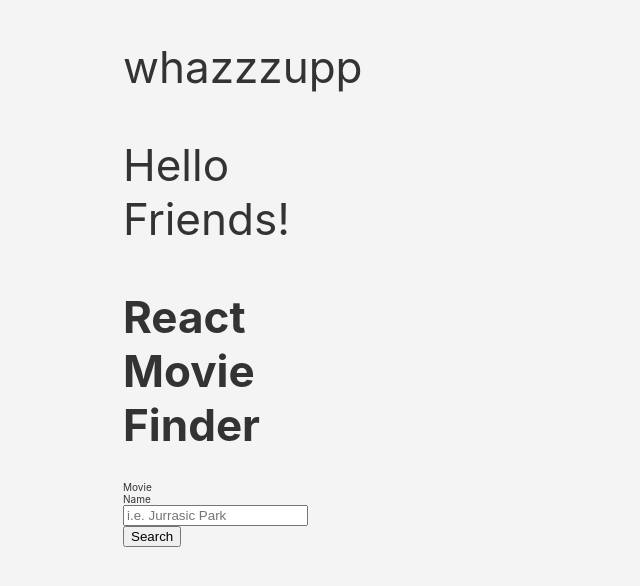
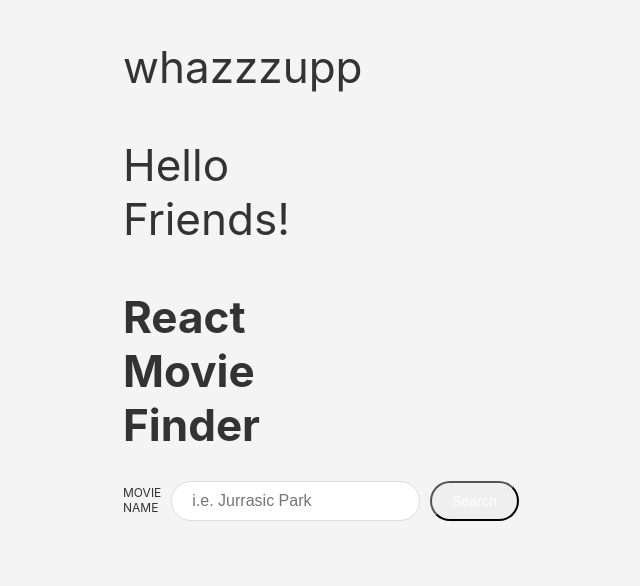
Before and after one commit to Haack79/movie-finder, a React (Create React App) app in the folder movie-finder/: page / in a window 1280 px wide. Shown: the top 586 px of the page, without its empty margins (507-1147 px from the left). Built offline with nearby package versions, Linux system fonts and the light colour scheme.

Commit message:
updated the search bar to get movies from api

```diff
--- a/movie-finder/src/searchMovie.jsx
+++ b/movie-finder/src/searchMovie.jsx
@@ -1,11 +1,26 @@
-import React from "react";
+import React, {useState} from "react";
 
 const SearchMovie = () => {
+    const [query, setQuery] = useState('')
+    const [movies, setMovies] = useState([]);
+    const searchMovies = async (e) => {
+        e.preventDefault();
+        const url = `https://api.themoviedb.org/3/movie/550?api_key=d1e6e6ef719057324e1cc71756ebd601?language=en-US$query=${query}$page=1$
+        include_adult=false`;
+        try {
+            const res = await fetch(url);
+            const data = await res.json();
+            setMovies(data.results);
+        } catch (err) {
+            console.error(err);
+        }
+    }
     return (
         <div>
-            <form className="form">
+            <form className="form" onSubmit={searchMovies}>
                 <label className="label" htmlFor="query">Movie Name</label>
                 <input className="input" type="text" name="query" placeholder="i.e. Jurrasic Park"
+                    value={query} onChange={(event) => setQuery(event.target.value)}
                 />
                 <button className="button" type="submit">Search</button>
             </form>
--- a/movie-finder/src/styles.css
+++ b/movie-finder/src/styles.css
@@ -28,3 +28,46 @@
     font-size: 4.4rem;
     text-align: center;
 }
+
+.form {
+    display: grid;
+}
+
+.label {
+    font-size: 1.2rem;
+    margin-bottom: 0.2rem;
+    text-transform: uppercase;
+}
+
+.input {
+    font-size: 1.6rem;
+    padding: 0.5rem 2rem;
+    line-height: 2.8rem;
+    border-radius: 20px;
+    border: 1px solid #ddd;
+    margin-bottom: 1rem;
+}
+.button {
+    background-color: rgba(0,0,0,0, 0.75);
+    color: white;
+    padding: 1rem 2rem;
+    border: 1px solid rgba(0,0,0,0, 0.75);
+    border-radius: 20px;
+    font-size: 1.4rem;
+    cursor: pointer;
+    transition: background-color 250ms;
+}
+.button:hover {
+    background-color: rgba(0,0,0,0, 0.85);
+}
+
+@media (min-width: 786px) {
+    .form {
+        grid-template-columns: auto 1fr auto;
+        grid-gap: 1rem;
+        align-items: center;
+    }
+    .input {
+        margin-bottom:0;
+    }
+}
```
